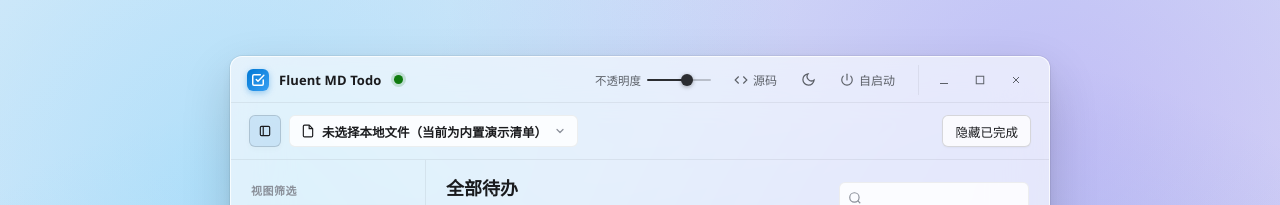
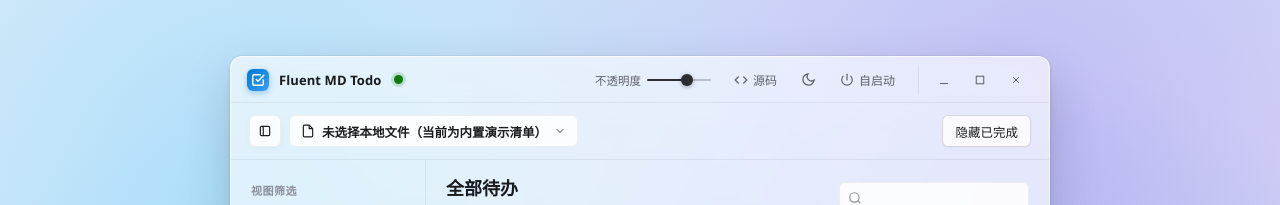
Before and after one commit to LynnWang2/FluentD-Todo, a website built with Vite: page index.html in a window 1280 px wide. Shown: the top 205 px of the page. Built offline with nearby package versions, Linux system fonts and the light colour scheme.

Commit message:
Sidebar toggle on-state matches the file pill (no accent tint)
.icon-btn.active painted it accent-blue; the toggle's active state now uses
the pill's exact chrome: card background, subtle border, card shadow.

```diff
--- a/index.html
+++ b/index.html
@@ -447,9 +447,12 @@
     color: var(--text-primary);
   }
 
+  /* On state matches the file pill next to it exactly (no accent tint) */
   .sidebar-toggle.active {
+    background: rgba(var(--card-rgb), var(--card-alpha));
+    border-color: var(--border-subtle);
     color: var(--text-primary);
-    border-color: var(--border-strong);
+    box-shadow: var(--shadow-card);
   }
 
   /* Anchor for the dropdown: shrink-wraps to the file pill's width */
```
